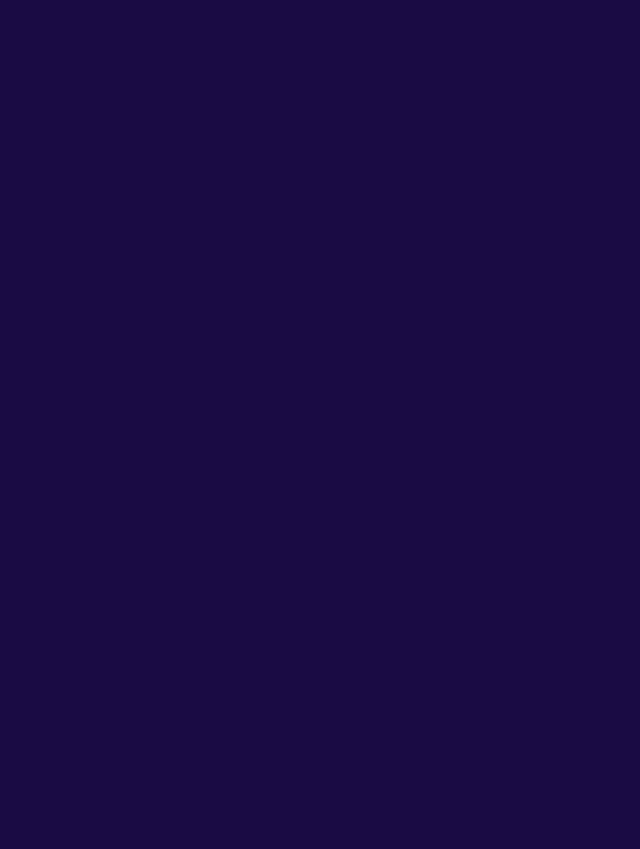
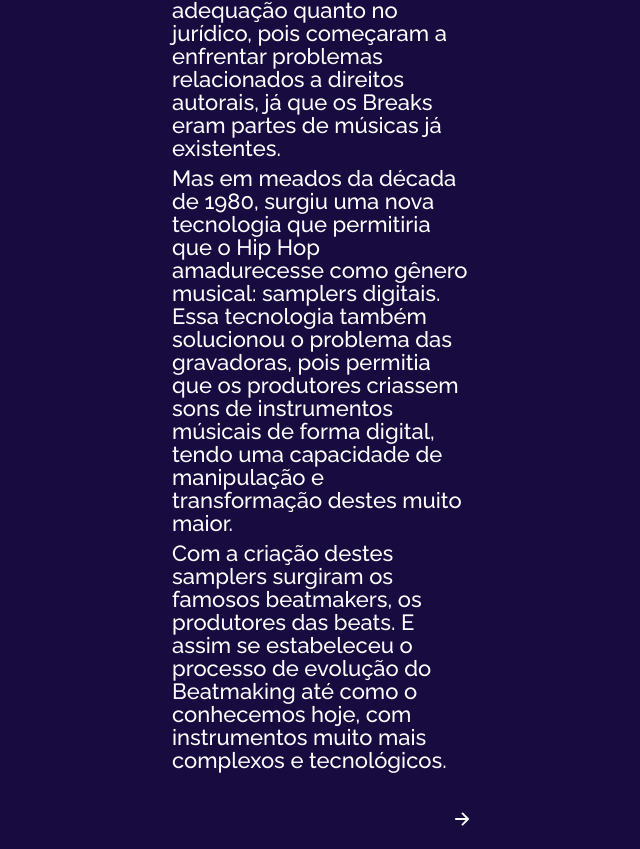
Before and after one commit to RafaelCardoso990/LLRBcrew-Front, a React (Create React App) app: page /about in a window 1280 px wide. Shown: the part 1883-2732 px from the top of the page, without its empty margins (318-958 px from the left). Before the commit the page ends 800 px from the top, so only its background shows below. Built offline with nearby package versions, Linux system fonts and the light colour scheme.

Commit message:
ulitmo commit

```diff
--- a/src/pages/About/index.js
+++ b/src/pages/About/index.js
@@ -8,7 +8,7 @@ export default function About() {
             <AboutHeader>
                 <h1>Sobre o Beatmaking</h1>
             </AboutHeader>
-            {/* <AboutMain>
+            <AboutMain>
                 <h1>O que é Beatmaking?</h1>
                 <h2>Beatmaking é o processo de construção de instrumentais com elementos percussivos a partir de uma melodia. Ele sequencia loops compostos com instrumentação ao vivo e/ou virtual, sampleando outros artistas ou misturando essas duas formas.</h2>
                 <h1>História do Beatmaking</h1>
@@ -16,12 +16,12 @@ export default function About() {
                 <h2>Estas técnicas não eram músicas em sentido estrito, mas ritmos “improvisados” em festas nichadas dos anos 70, festas com 12 horas de duração muitas vezes. Percebendo o sucesso desses ritmos, surgiram gravadoras interessadas em transformar esses ritmos em músicas comerciais, mas havia um problema... Como transformar todos aqueles sons que eram tocados durante horas de forma totalmente não coesa em uma música de poucos minutos com um formato comercial? Houveram algumas tentativas nas quais eles começaram a gravar os sons daquelas festas e depois os cortavam e compactavam de forma a transformá-los em músicas comerciais, mas estavam enfrentando muitas dificuldades no processo, tanto no sentido artístico de adequação quanto no jurídico, pois começaram a enfrentar problemas relacionados a direitos autorais, já que os Breaks eram partes de músicas já existentes.</h2>
                 <h2>Mas em meados da década de 1980, surgiu uma nova tecnologia que permitiria que o Hip Hop amadurecesse como gênero musical: samplers digitais. Essa tecnologia também solucionou o problema das gravadoras, pois permitia que os produtores criassem sons de instrumentos músicais de forma digital, tendo uma capacidade de manipulação e transformação destes muito maior.</h2>
                 <h2>Com a criação destes samplers surgiram os famosos beatmakers, os produtores das beats. E assim se estabeleceu o processo de evolução do Beatmaking até como o conhecemos hoje, com instrumentos muito mais complexos e tecnológicos.</h2>
-            </AboutMain> */}
-            {/* <Button>
+            </AboutMain>
+            <Button>
                 <Link to="/choice" style={{ textDecoration: 'none' }}>
                     <ion-icon name="arrow-forward-outline"></ion-icon>
                 </Link>
-            </Button> */}
+            </Button>
         </AboutBody>
     );
 }
```
